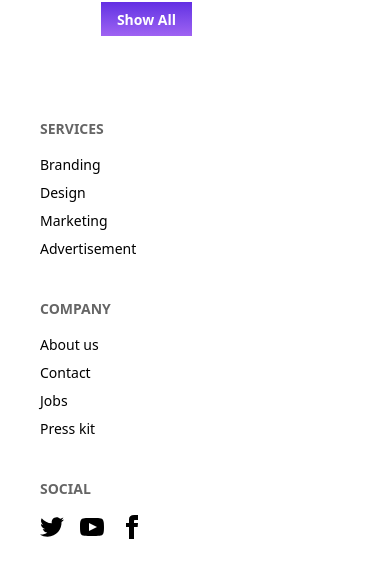
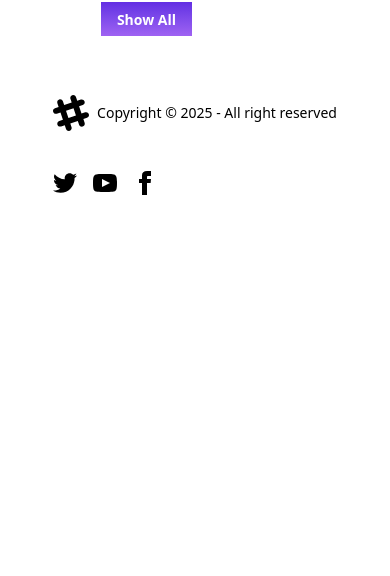
Before and after one commit to salauddin-777/hero-apps-projects, a React (Vite) app: page / in a window 390 px wide. Shown: the part 4392-4968 px from the top of the page. After the commit the page ends 4603 px from the top, so only its background shows below. Built offline with nearby package versions, Linux system fonts and the light colour scheme.

Commit message:
All the issues fixed and some work with responsiveness and Loading in Navigation pages

```diff
--- a/src/Components/Footer.jsx
+++ b/src/Components/Footer.jsx
@@ -2,33 +2,31 @@ import React from "react";
 
 const Footer = () => {
   return (
-    <footer className=" footer sm:footer-horizontal bg-base-300 text-base-content p-10 container mx-auto">
-      <nav className="">
-        <h6 className="footer-title">Services</h6>
-        <a className="link link-hover">Branding</a>
-        <a className="link link-hover">Design</a>
-        <a className="link link-hover">Marketing</a>
-        <a className="link link-hover">Advertisement</a>
-      </nav>
-      <nav>
-        <h6 className="footer-title">Company</h6>
-        <a className="link link-hover">About us</a>
-        <a className="link link-hover">Contact</a>
-        <a className="link link-hover">Jobs</a>
-        <a className="link link-hover">Press kit</a>
-      </nav>
-      <nav>
-        <h6 className="footer-title">Social</h6>
-        <div className="grid grid-flow-col gap-4">
+    <footer className="footer sm:footer-horizontal bg-base-200  text-black justify-center items-center mx-auto p-4">
+  <aside className="grid-flow-col items-center">
+    <svg
+      width="36"
+      height="36"
+      viewBox="0 0 24 24"
+      xmlns="http://www.w3.org/2000/svg"
+      fillRule="evenodd"
+      clipRule="evenodd"
+      className="fill-current">
+      <path
+        d="M22.672 15.226l-2.432.811.841 2.515c.33 1.019-.209 2.127-1.23 2.456-1.15.325-2.148-.321-2.463-1.226l-.84-2.518-5.013 1.677.84 2.517c.391 1.203-.434 2.542-1.831 2.542-.88 0-1.601-.564-1.86-1.314l-.842-2.516-2.431.809c-1.135.328-2.145-.317-2.463-1.229-.329-1.018.211-2.127 1.231-2.456l2.432-.809-1.621-4.823-2.432.808c-1.355.384-2.558-.59-2.558-1.839 0-.817.509-1.582 1.327-1.846l2.433-.809-.842-2.515c-.33-1.02.211-2.129 1.232-2.458 1.02-.329 2.13.209 2.461 1.229l.842 2.515 5.011-1.677-.839-2.517c-.403-1.238.484-2.553 1.843-2.553.819 0 1.585.509 1.85 1.326l.841 2.517 2.431-.81c1.02-.33 2.131.211 2.461 1.229.332 1.018-.21 2.126-1.23 2.456l-2.433.809 1.622 4.823 2.433-.809c1.242-.401 2.557.484 2.557 1.838 0 .819-.51 1.583-1.328 1.847m-8.992-6.428l-5.01 1.675 1.619 4.828 5.011-1.674-1.62-4.829z"></path>
+    </svg>
+    <p>Copyright © {new Date().getFullYear()} - All right reserved</p>
+  </aside>
+  <nav className="grid-flow-col gap-4 md:place-self-center md:justify-self-end">
     <a>
       <svg
         xmlns="http://www.w3.org/2000/svg"
         width="24"
         height="24"
         viewBox="0 0 24 24"
-              className="fill-current"
-            >
-              <path d="M24 4.557c-.883.392-1.832.656-2.828.775 1.017-.609 1.798-1.574 2.165-2.724-.951.564-2.005.974-3.127 1.195-.897-.957-2.178-1.555-3.594-1.555-3.179 0-5.515 2.966-4.797 6.045-4.091-.205-7.719-2.165-10.148-5.144-1.29 2.213-.669 5.108 1.523 6.574-.806-.026-1.566-.247-2.229-.616-.054 2.281 1.581 4.415 3.949 4.89-.693.188-1.452.232-2.224.084.626 1.956 2.444 3.379 4.6 3.419-2.07 1.623-4.678 2.348-7.29 2.04 2.179 1.397 4.768 2.212 7.548 2.212 9.142 0 14.307-7.721 13.995-14.646.962-.695 1.797-1.562 2.457-2.549z"></path>
+        className="fill-current">
+        <path
+          d="M24 4.557c-.883.392-1.832.656-2.828.775 1.017-.609 1.798-1.574 2.165-2.724-.951.564-2.005.974-3.127 1.195-.897-.957-2.178-1.555-3.594-1.555-3.179 0-5.515 2.966-4.797 6.045-4.091-.205-7.719-2.165-10.148-5.144-1.29 2.213-.669 5.108 1.523 6.574-.806-.026-1.566-.247-2.229-.616-.054 2.281 1.581 4.415 3.949 4.89-.693.188-1.452.232-2.224.084.626 1.956 2.444 3.379 4.6 3.419-2.07 1.623-4.678 2.348-7.29 2.04 2.179 1.397 4.768 2.212 7.548 2.212 9.142 0 14.307-7.721 13.995-14.646.962-.695 1.797-1.562 2.457-2.549z"></path>
       </svg>
     </a>
     <a>
@@ -37,9 +35,9 @@ const Footer = () => {
         width="24"
         height="24"
         viewBox="0 0 24 24"
-              className="fill-current"
-            >
-              <path d="M19.615 3.184c-3.604-.246-11.631-.245-15.23 0-3.897.266-4.356 2.62-4.385 8.816.029 6.185.484 8.549 4.385 8.816 3.6.245 11.626.246 15.23 0 3.897-.266 4.356-2.62 4.385-8.816-.029-6.185-.484-8.549-4.385-8.816zm-10.615 12.816v-8l8 3.993-8 4.007z"></path>
+        className="fill-current">
+        <path
+          d="M19.615 3.184c-3.604-.246-11.631-.245-15.23 0-3.897.266-4.356 2.62-4.385 8.816.029 6.185.484 8.549 4.385 8.816 3.6.245 11.626.246 15.23 0 3.897-.266 4.356-2.62 4.385-8.816-.029-6.185-.484-8.549-4.385-8.816zm-10.615 12.816v-8l8 3.993-8 4.007z"></path>
       </svg>
     </a>
     <a>
@@ -48,12 +46,11 @@ const Footer = () => {
         width="24"
         height="24"
         viewBox="0 0 24 24"
-              className="fill-current"
-            >
-              <path d="M9 8h-3v4h3v12h5v-12h3.642l.358-4h-4v-1.667c0-.955.192-1.333 1.115-1.333h2.885v-5h-3.808c-3.596 0-5.192 1.583-5.192 4.615v3.385z"></path>
+        className="fill-current">
+        <path
+          d="M9 8h-3v4h3v12h5v-12h3.642l.358-4h-4v-1.667c0-.955.192-1.333 1.115-1.333h2.885v-5h-3.808c-3.596 0-5.192 1.583-5.192 4.615v3.385z"></path>
       </svg>
     </a>
-        </div>
   </nav>
 </footer>
   );
--- a/src/Components/SingleCard.jsx
+++ b/src/Components/SingleCard.jsx
@@ -15,7 +15,7 @@ const SingleCard = ({ app }) => {
           <h2 className="card-title">{title}</h2>
           <div className="flex justify-between">
             <h2 className="bg-[#f1f5e8] rounded-sm p-1 flex items-center gap-2 text-green-500">
-              <img className="w-4 h-4" src={icon} alt="" />
+              <img className="w-4 h-4 " src={icon} alt="" />
               {downloads}M
             </h2>
             <h2 className="bg-[#fff0e1] rounded-sm p-1 flex items-center gap-2 text-orange-500">
--- a/src/Pages/AppsCards.jsx
+++ b/src/Pages/AppsCards.jsx
@@ -4,10 +4,7 @@ import SingleCard from '../Components/SingleCard';
 import { Link } from 'react-router';
 
 const AppsCards = () => {
-    const {apps, loading, error} = useApps()
-    console.log(apps);
-    console.log(loading);
-    console.log(error);
+    const {apps} = useApps();
     const newApps = apps.slice(0,8);
     return (
         <div className='container mx-auto m-10'>
--- a/src/Pages/DetailsCard.jsx
+++ b/src/Pages/DetailsCard.jsx
@@ -16,7 +16,7 @@ import {
 import { Bounce, toast } from "react-toastify";
 
 const DetailsCard = () => {
-  const [click, setClick] = useState(true);
+  const [click, setClick] = useState(false);
   const { apps, loading } = useApps();
   const { id } = useParams();
 
@@ -65,6 +65,7 @@ const DetailsCard = () => {
       theme: "colored",
       transition: Bounce,
     });
+
   };
 
   return (
@@ -119,9 +120,9 @@ const DetailsCard = () => {
           {/* Install Button */}
           <button
             onClick={handleAddToInstalledList}
-            className="mt-6 bg-[#00d390] hover:bg-green-600 text-white font-semibold px-6 py-2 rounded-lg shadow-sm transition"
+            className={`mt-6 bg-[#00d390] hover:bg-green-600 text-white font-semibold px-6 py-2 rounded-lg shadow-sm transition ${click === false? "disabled": ''} `}
           >
-            {click ? "Install Now" : "Installed"} ({size}MB)
+            {click ? "Installed" : "Install Now"} ({size}MB)
           </button>
         </div>
       </div>
@@ -143,7 +144,7 @@ const DetailsCard = () => {
           </ResponsiveContainer>
         </div>
       </div>
-      <div className="container mx-auto mt-10">
+      <div className="container mx-auto my-10">
         <h2 className="text-2xl font-bold mb-5">Description</h2>
         <p>{description}</p>
       </div>
--- a/src/Pages/Home.jsx
+++ b/src/Pages/Home.jsx
@@ -2,8 +2,17 @@ import React from 'react';
 import Banner from '../Components/Banner';
 import StateSection from '../Components/StateSection';
 import AppsCards from './AppsCards';
+import logo from "../assets/logo.png";
+import useApps from '../Hook/useApps';
 
 const Home = () => {
+const {loading} = useApps()
+     if (loading)
+    return (
+      <p className="container mx-auto flex items-center justify-center my-50">
+        <img className="w-8" src={logo} /> Loading......
+      </p>
+    );
     return (
         <div className=''>
             <Banner></Banner>
--- a/src/Pages/Installation.jsx
+++ b/src/Pages/Installation.jsx
@@ -2,10 +2,14 @@ import React, { useEffect, useState } from "react";
 import InstallSingleCard from "../Components/InstallSingleCard";
 import { Bounce, toast } from "react-toastify";
 import "react-toastify/dist/ReactToastify.css";
+import useApps from "../Hook/useApps";
+import logo from "../assets/logo.png";
 
 const Installation = () => {
   const [installList, setInstallList] = useState([]);
   const [sortOrder, setSortOrder] = useState("none");
+  const { loading} = useApps()
+  console.log(loading);
   useEffect(() => {
     const savedList = JSON.parse(localStorage.getItem("installedList"));
     if (savedList) setInstallList(savedList);
@@ -38,6 +42,13 @@ const Installation = () => {
       transition: Bounce,
     });
   };
+
+   if (loading)
+      return (
+        <p className="container mx-auto flex items-center justify-center my-50">
+          <img className="w-8" src={logo} /> Loading......
+        </p>
+      );
 
   return (
     <div className="container mx-auto">
```
Also changed, not shown: 1 other file (tests, documents, lock files or other folders). Lines whose indentation alone changed are shown as unchanged.
